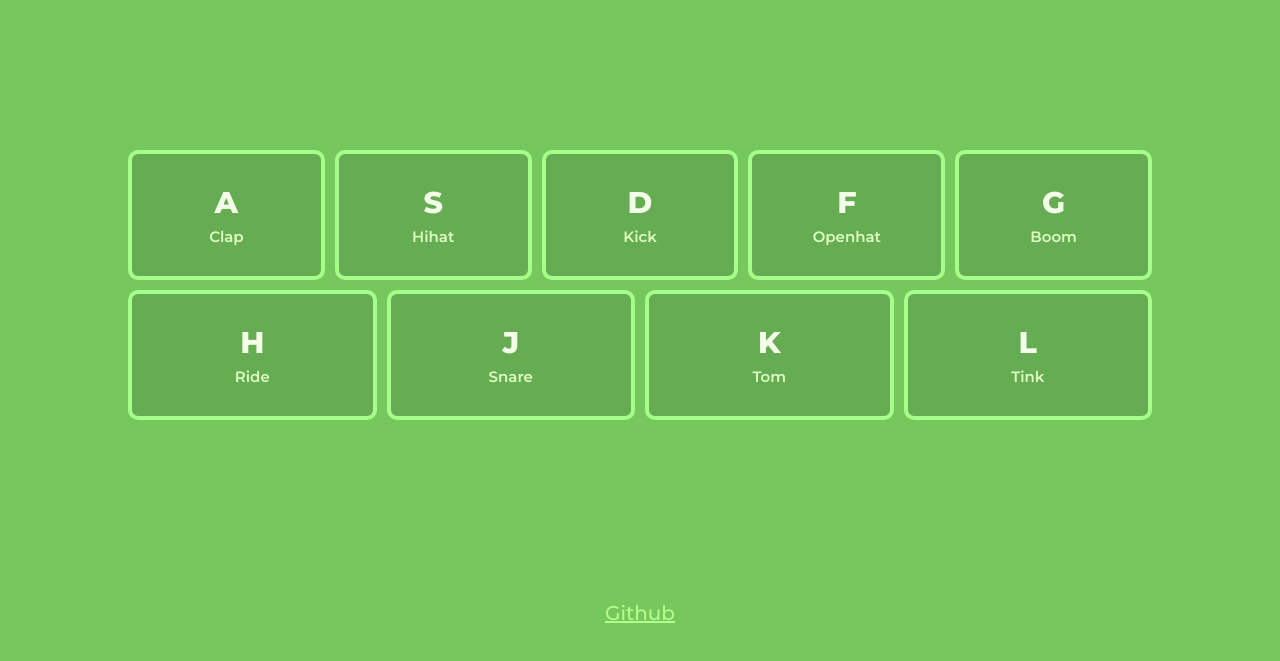
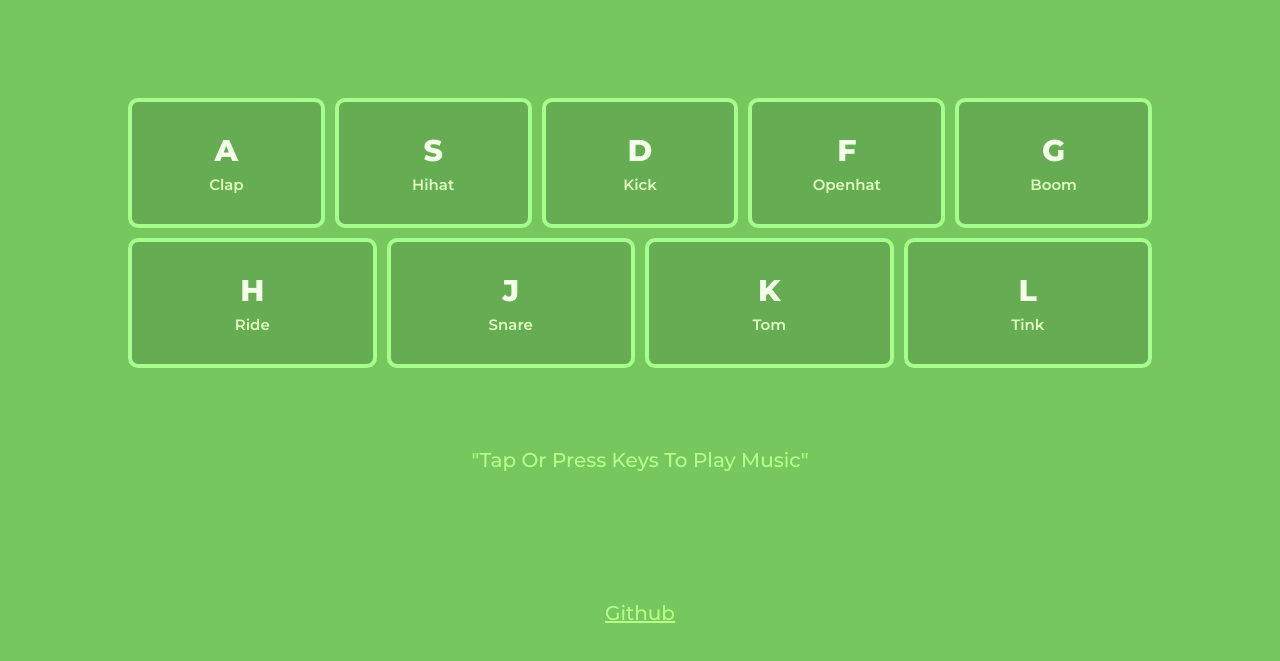
Before and after one commit to pavithiran-saravanan/drumkit, a plain HTML site: page index.html in a window 1280 px wide. Shown: the part 115-776 px from the top of the page. Drawn offline with Linux system fonts and the light colour scheme.

Commit message:
Add info

```diff
--- a/index.html
+++ b/index.html
@@ -10,6 +10,8 @@
     <link rel="preconnect" href="https://fonts.googleapis.com">
     <link rel="preconnect" href="https://fonts.gstatic.com" crossorigin>
     <link href="https://fonts.googleapis.com/css2?family=Montserrat:ital,wght@0,100;0,200;0,300;0,400;0,500;0,600;0,700;0,800;0,900;1,100;1,200;1,300;1,400;1,500;1,600;1,700;1,800;1,900&family=Roboto:ital,wght@0,100;0,300;0,400;0,500;0,700;0,900;1,100;1,300;1,400;1,500;1,700;1,900&display=swap" rel="stylesheet">
+
+    <link rel="shortcut icon" href="./favicon.ico" type="image/x-icon">
 
     <title>Drumkit</title>
 </head>
@@ -56,6 +58,7 @@
             <div class="instrument">Tink</div>
         </div>
     </div>
+    <div class="info">"Tap Or Press Keys To Play Music"</div>
     <div class="empty">
         <div class="empty-child">
             <a href="https://github.com/pavithiran-saravanan/drumkit" target="_blank">Github</a>
--- a/style.css
+++ b/style.css
@@ -107,6 +107,14 @@ a, a::after, a::before {
     background-color: rgb(120, 199, 99);
 }
 
+.info{
+    padding-top: 80px;
+    color: #b6ff8b;
+    font-size: 20px;
+    font-weight: 500;
+    user-select: none;
+}
+
 @media screen and (max-width: 1400px) {
     .key {
         flex-basis: 17%;
```
Also changed, not shown: favicon.ico (added).
